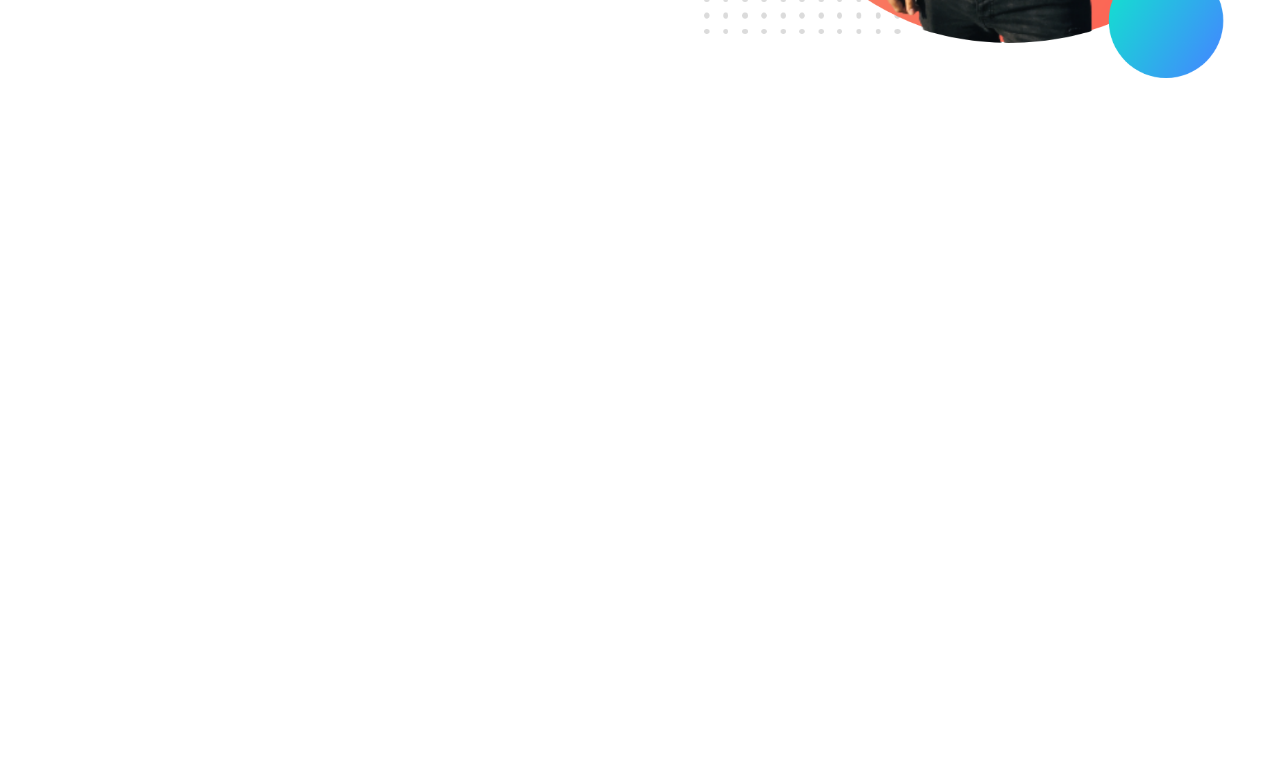
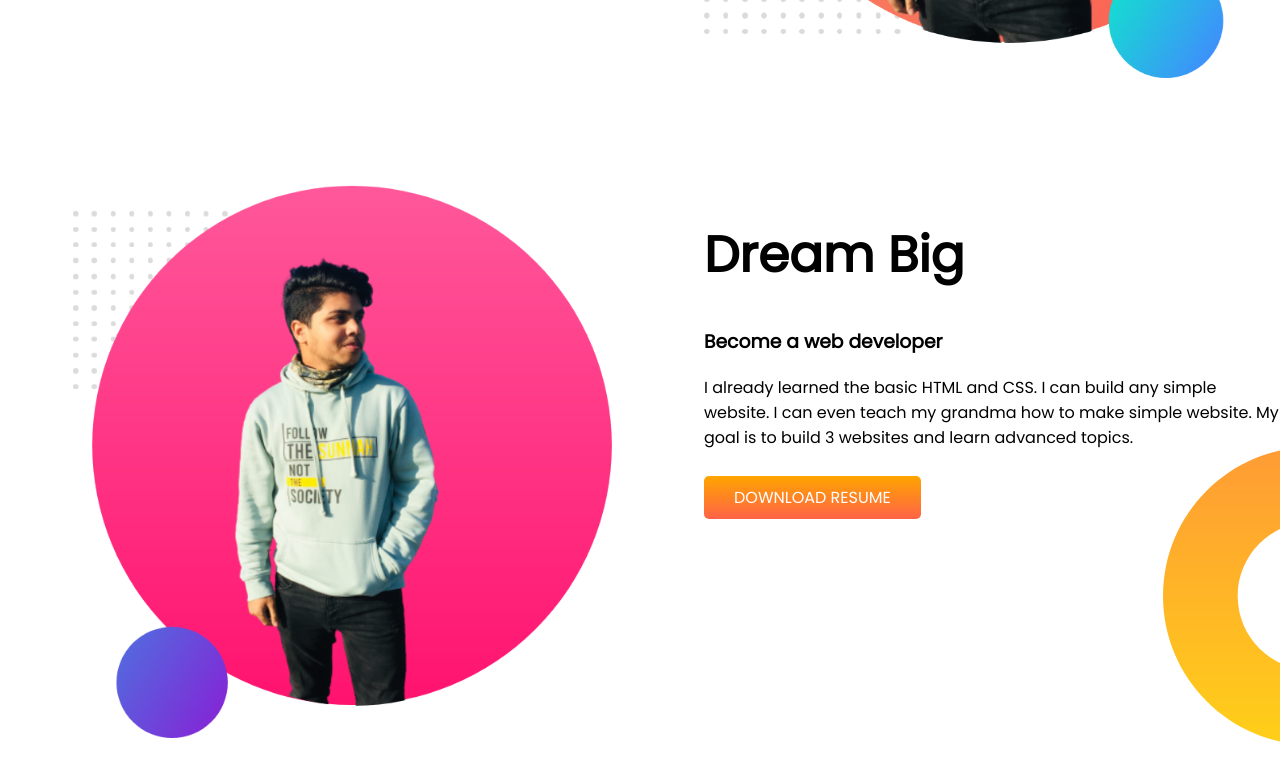
Before and after one commit to BabluMia/Devoloper-portfolio, a plain HTML site: page index.html in a window 1280 px wide. Shown: the part 494-1274 px from the top of the page. Before the commit the page ends 800 px from the top, so only its background shows below. Drawn offline with Linux system fonts and the light colour scheme.

Commit message:
dream area added

```diff
--- a/css/style.css
+++ b/css/style.css
@@ -9,11 +9,13 @@ h1{
 .color-org{
     color: orange;
 }
-section{
+.flex{
     display: flex;
+    margin-bottom: 100px;
 }
 .top-banner{
-    background: url(../images/top-banner.png) no-repeat;
+    background-image: url(../images/top-banner.png);
+    background-repeat: no-repeat;
 }
 .half-width{
     width: 50%;
@@ -25,10 +27,15 @@ section{
 .half-width p{
     margin-bottom: 35px;
 }
-.hire-btn{
+.btn{
     text-decoration: none;
     color: white;
     background-image: linear-gradient(orange , tomato);
     padding: 10px 30px;
     border-radius: 5px;
 }
+.d-area-bg{
+    background-image: url(../images/dream-bg.png);
+    background-repeat: no-repeat;
+    background-position:right bottom;
+}
--- a/index.html
+++ b/index.html
@@ -10,7 +10,7 @@
 </head>
 
 <body>
-    <section class="top-banner">
+    <section class="top-banner flex">
         <div class="half-width">
             <h1>Welcome To</h1>
             <h1><span class="color-org">Peter Parker</span> World!</h1>
@@ -18,13 +18,25 @@
             <p>You might saw me jumping, climbing buildings, and stopping trains. But nobody pays me a dime for that
                 work. That's why I am learning and mastering web development. I will not stop until I become the Web
                 Development Hero.</p>
-                <a class="hire-btn" href="https://www.linkedin.com/feed/" target="blank">HIRE ME</a>
+                <a class="btn" href="https://www.linkedin.com/feed/" target="blank">HIRE ME</a>
         </div>
         <div class="half-width">
             <img src="images/bg-1.png" alt="">
         </div>
     </section>
 
+    <setion class="flex">
+       <div class="half-width">
+           <img src="images/bg-2.png" alt="">
+       </div>
+       <div class="d-area-bg half-width">
+           <h1>Dream Big</h1>
+           <h3>Become a web developer</h3>
+           <p>I already learned the basic HTML and CSS. I can build any simple website. I can even teach my grandma how to make simple website. My goal is to build 3 websites and learn advanced topics.</p>
+           <a class="btn" href="https://www.linkedin.com/feed/" target="blank">DOWNLOAD RESUME</a>
+       </div>
+    </setion>
+
 </body>
 
 </html>
```
